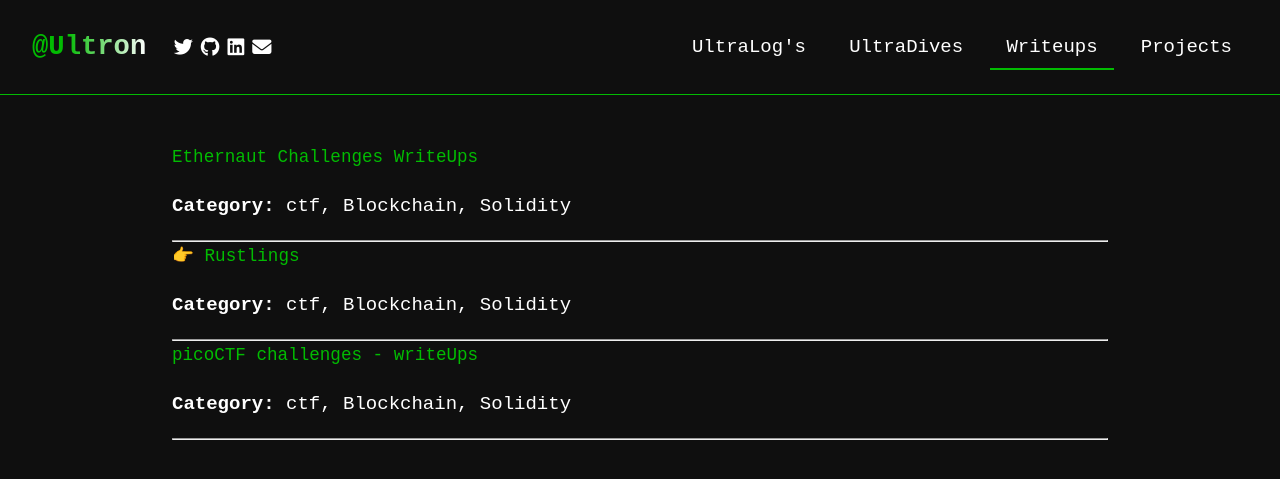
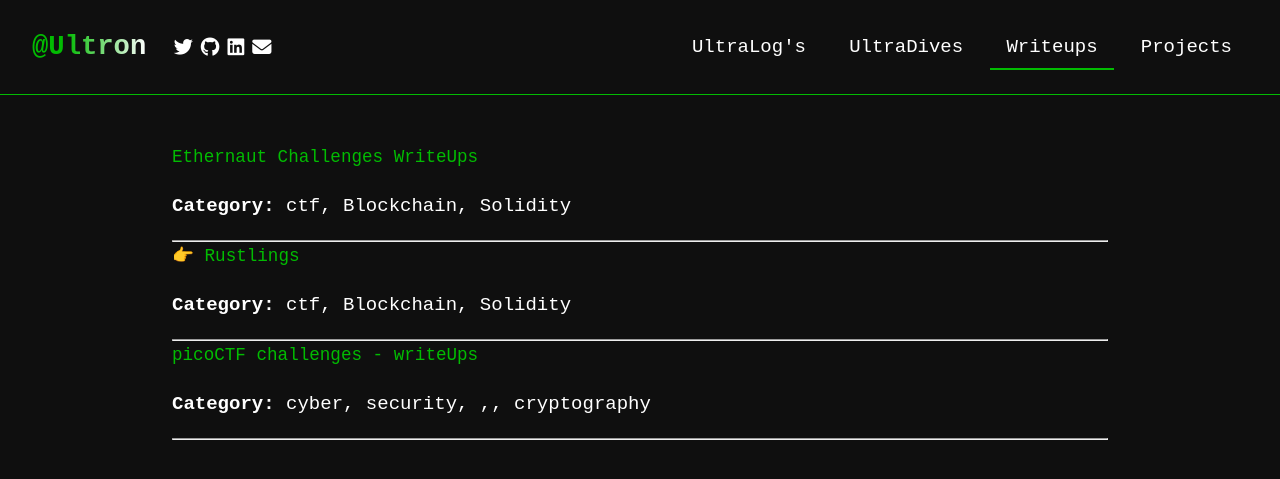
Before and after one commit to Ultr0nX/new-blog-jekyll, a Jekyll site: the page built from writeups.md, in a window 1280 px wide. Shown: the top 479 px of the page. Built offline with Jekyll 4.4.1, drawn with Linux system fonts in a browser that asks for light colours.

Commit message:
small correction

```diff
--- a/_writeups/picoCTF.md
+++ b/_writeups/picoCTF.md
@@ -2,7 +2,7 @@
 layout: default
 title: "picoCTF challenges - writeUps"
 # date: 2025-09-16
-categories: ctf Blockchain Solidity
+categories: cyber security , cryptography
 ---
 
 **Challenge divisions :** [MEDIUM](#medium-challs) . [EASY](#easy-challs) .
```
